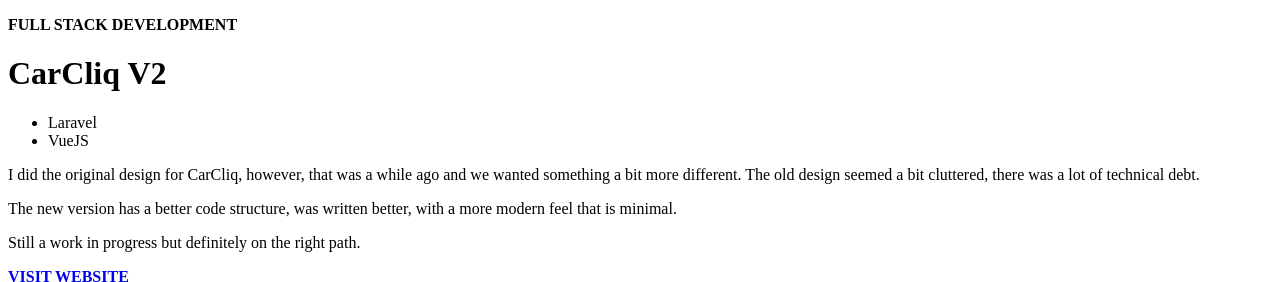
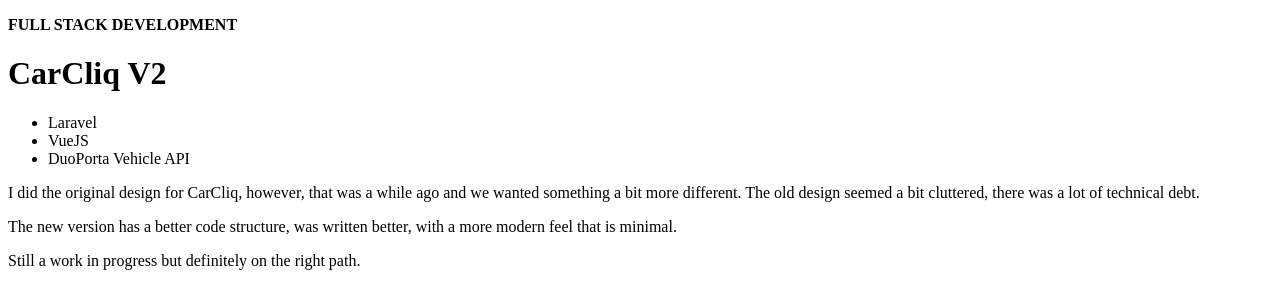
Before and after one commit to adeadedoja/portfolio, a Gatsby site: page /bigportfolio in a window 1280 px wide. Shown: the top 282 px of the page. Built offline with nearby package versions, Linux system fonts and the light colour scheme; Gatsby itself is replaced by a stand-in of ours; grey boxes are pictures that could not be loaded.

Commit message:
ran build for deployment

```diff
--- a/src/pages/bigportfolio.js
+++ b/src/pages/bigportfolio.js
@@ -11,6 +11,7 @@
                         <ul>
                             <li>Laravel</li>
                             <li>VueJS</li>
+                            <li>DuoPorta Vehicle API</li>
                         </ul>
                         <p> I did the original design for CarCliq, however, that was a while ago and we wanted something a bit more different. The old design seemed a bit cluttered, there was a lot of technical debt. </p>
                         <p>The new version has a better code structure, was written better, with a more modern feel that is minimal. </p>
```
